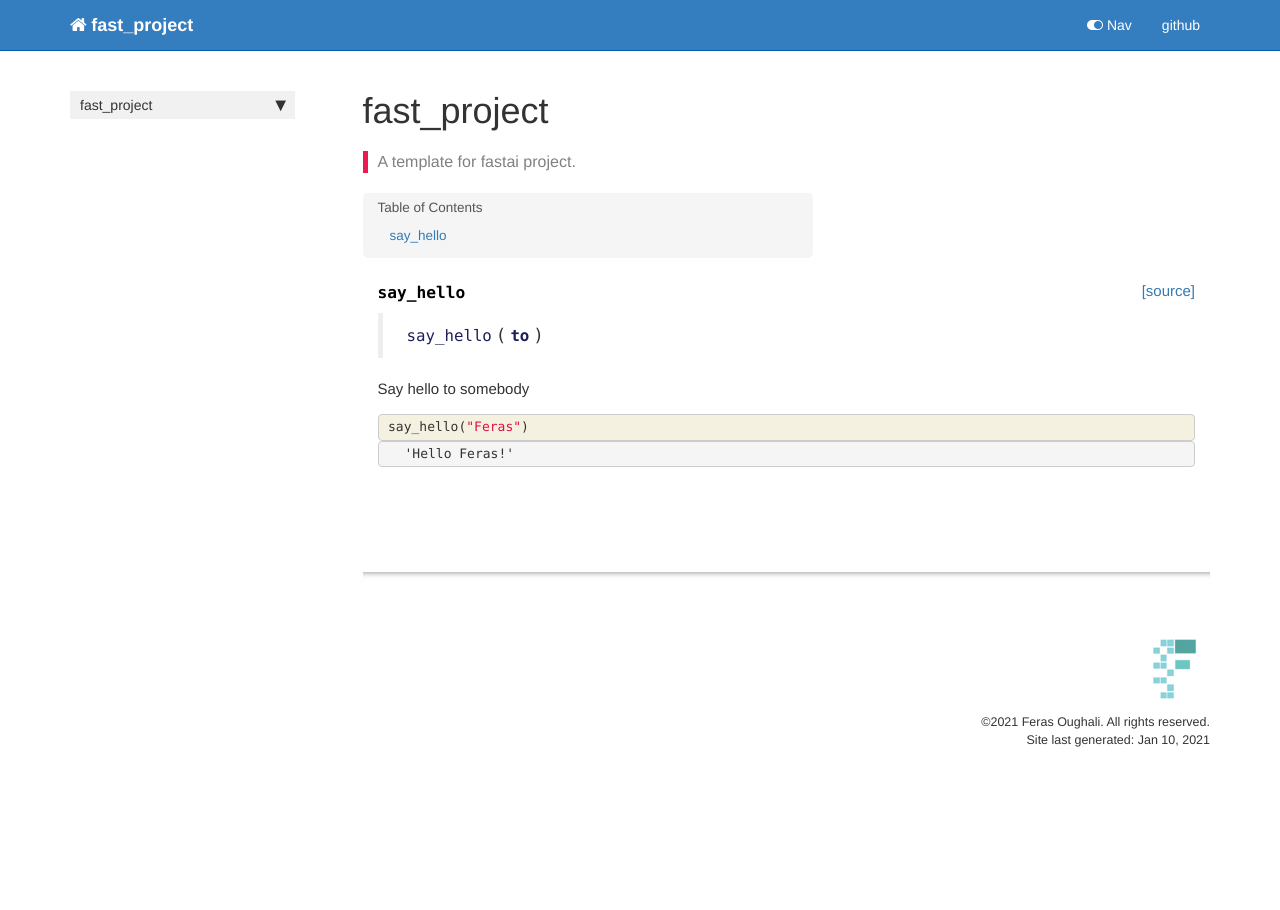
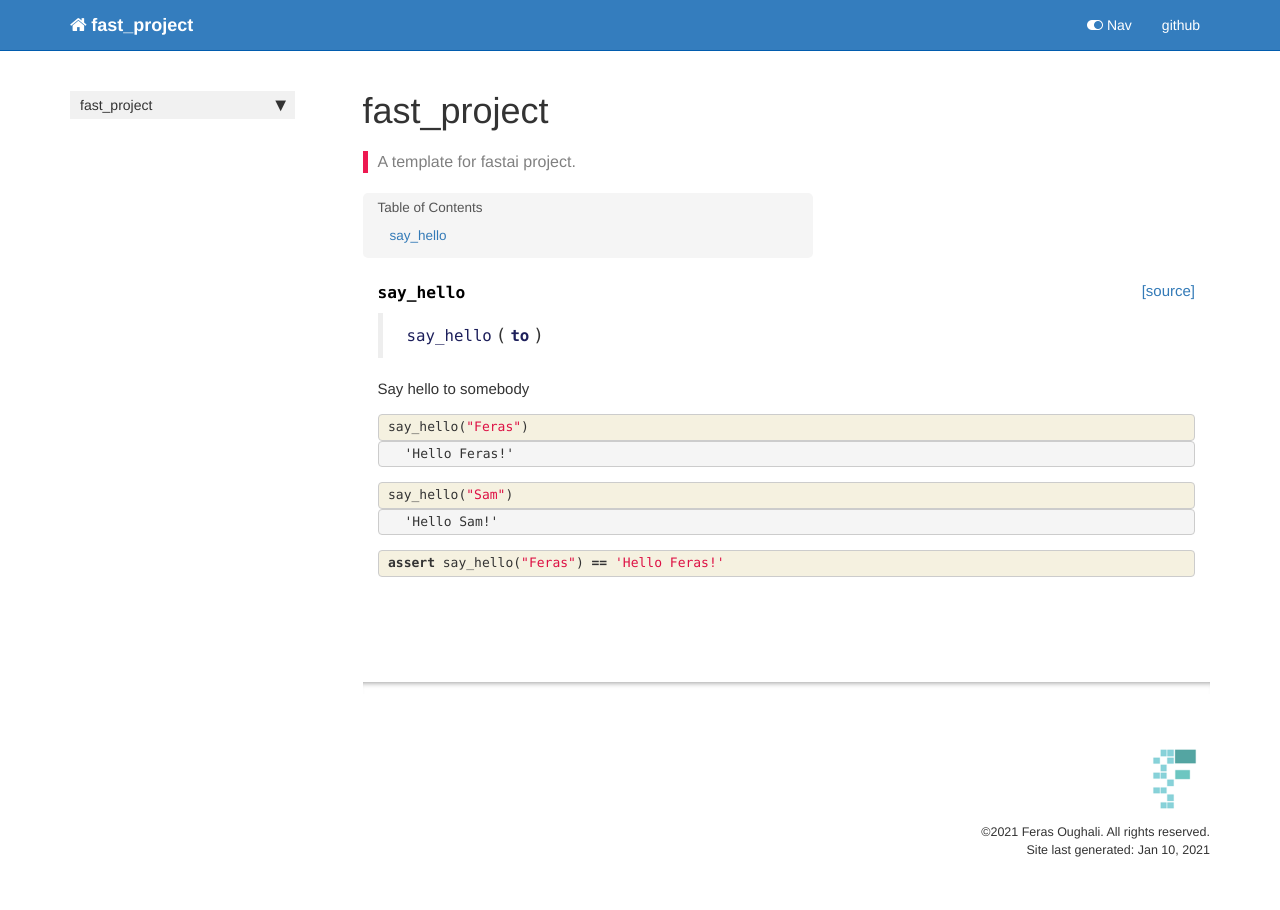
Before and after one commit to feras-oughali/fast_project, a Jekyll site: the page built from docs/core.html, in a window 1280 px wide. Built offline with Jekyll 4.4.1, drawn with Linux system fonts in a browser that asks for light colours; nearby versions of some CDN libraries; comment, search, counter and statistics services are not loaded.

```diff
--- a/docs/core.html
+++ b/docs/core.html
@@ -94,4 +94,54 @@ nb_path: "00_core.ipynb"
 </div>
     {% endraw %}
 
+    {% raw %}
+
+<div class="cell border-box-sizing code_cell rendered">
+<div class="input">
+
+<div class="inner_cell">
+    <div class="input_area">
+<div class=" highlight hl-ipython3"><pre><span></span><span class="n">say_hello</span><span class="p">(</span><span class="s2">&quot;Sam&quot;</span><span class="p">)</span>
+</pre></div>
+
+    </div>
 </div>
+</div>
+
+<div class="output_wrapper">
+<div class="output">
+
+<div class="output_area">
+
+
+
+<div class="output_text output_subarea output_execute_result">
+<pre>&#39;Hello Sam!&#39;</pre>
+</div>
+
+</div>
+
+</div>
+</div>
+
+</div>
+    {% endraw %}
+
+    {% raw %}
+
+<div class="cell border-box-sizing code_cell rendered">
+<div class="input">
+
+<div class="inner_cell">
+    <div class="input_area">
+<div class=" highlight hl-ipython3"><pre><span></span><span class="k">assert</span> <span class="n">say_hello</span><span class="p">(</span><span class="s2">&quot;Feras&quot;</span><span class="p">)</span> <span class="o">==</span> <span class="s1">&#39;Hello Feras!&#39;</span>
+</pre></div>
+
+    </div>
+</div>
+</div>
+
+</div>
+    {% endraw %}
+
+</div>
```
Also changed, not shown: docs/index.html (+5 -5 lines), README.md, 2 other files.
